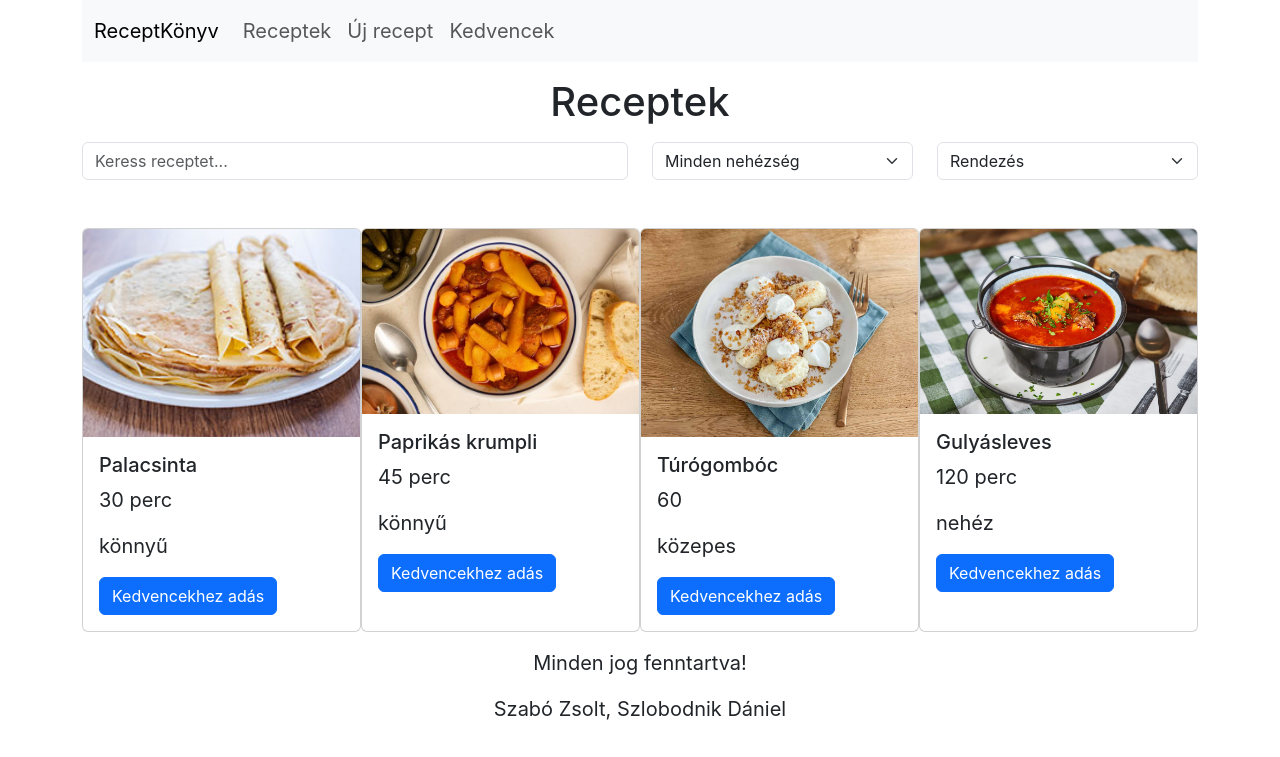
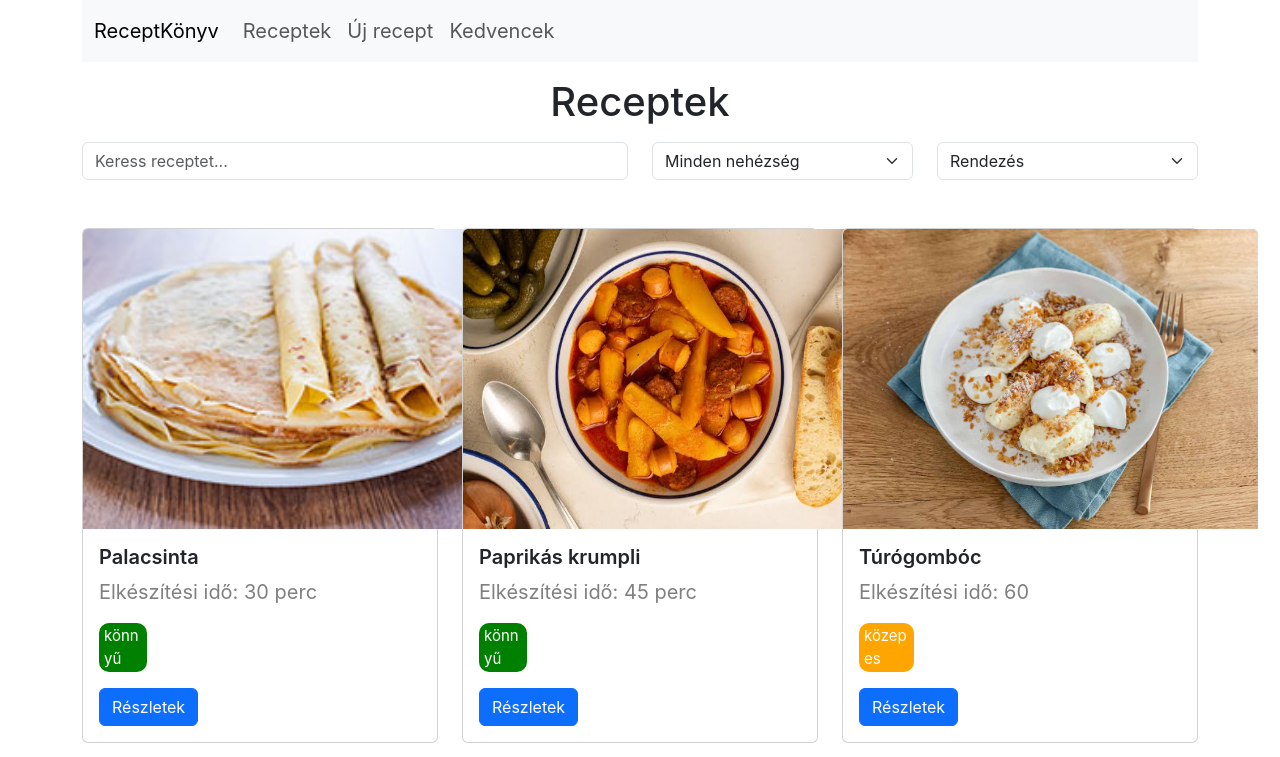
Before and after one commit to BAJNOKDANI/Vue-Receptgyujtemeny-Projekt, a Vue app: page / in a window 1280 px wide. Shown: the top 757 px of the page. Built offline with nearby package versions, Linux system fonts and the light colour scheme; a web font is replaced by a local one.

Commit message:
card design elkeszitese

```diff
--- a/src/components/RecipeCard.vue
+++ b/src/components/RecipeCard.vue
@@ -2,26 +2,70 @@
 const props = defineProps({
     recipes: Array
 })
+const konnyu = "könnyű";
+const kozepes = "közepes";
+const nehez = "nehéz";
 
-const loadImageFromUrl = (image) =>{
+const loadImageFromUrl = (image) => {
     return new URL(image, import.meta.url).href;
-}
+};
 
 </script>
 
 <template>
     <section class="mt-5">
-        <div class="d-flex">
-            <div v-for="recipe in recipes" class="card" style="width: 18rem;">
-                <img :src="loadImageFromUrl(recipe.getKep())" class="card-img-top" alt="">
-                <div class="card-body">
-                    <h5 class="card-title">{{ recipe.getNev() }}</h5>
-                    <p class="card-text">{{ recipe.getElkeszIdo() }}</p>
-                    <p class="card-text">{{ recipe.getNehezseg() }}</p>
-                    <a href="#" class="btn btn-primary">Kedvencekhez adás</a>
+        <div class="d-flex row">
+            <div  v-for="recipe in recipes" class="col-lg-4">
+                <div class="card mb-3">
+                    <img :src="loadImageFromUrl(recipe.getKep())" class="card-img-top" alt="">
+                    <div class="card-body">
+                        <h5 class="card-title">{{ recipe.getNev() }}</h5>
+                        <p class="card-text elkeszIdo">Elkészítési idő: {{ recipe.getElkeszIdo() }}</p>
+                        <p v-if="recipe.getNehezseg() == konnyu" class="card-text konnyu">{{ recipe.getNehezseg() }}</p>
+                        <p v-if="recipe.getNehezseg() == kozepes" class="card-text kozepes">{{ recipe.getNehezseg() }}</p>
+                        <p v-if="recipe.getNehezseg() == nehez" class="card-text nehez">{{ recipe.getNehezseg() }}</p>
+                        <a href="#" class="btn btn-primary">Részletek</a>
+                    </div>
                 </div>
             </div>
         </div>
     </section>
 </template>
-<style scoped></style>
+<style scoped>
+.konnyu,
+.kozepes,
+.nehez {
+    padding: 2px;
+    padding-left: 5px;
+    border-radius: 10px;
+    font-size: 15px;
+    color: #fff;
+}
+
+.konnyu {
+    background-color: green;
+    width: 15%;
+}
+
+.kozepes {
+    background-color: orange;
+    width: 17%;
+}
+
+.nehez {
+    background-color: red;
+    width: 14%;
+}
+
+.card img {
+    height: 300px;
+    width: 415px;
+}
+
+.elkeszIdo{
+    color: gray;
+}
+.card-title{
+    font-weight: 600;
+}
+</style>
```
